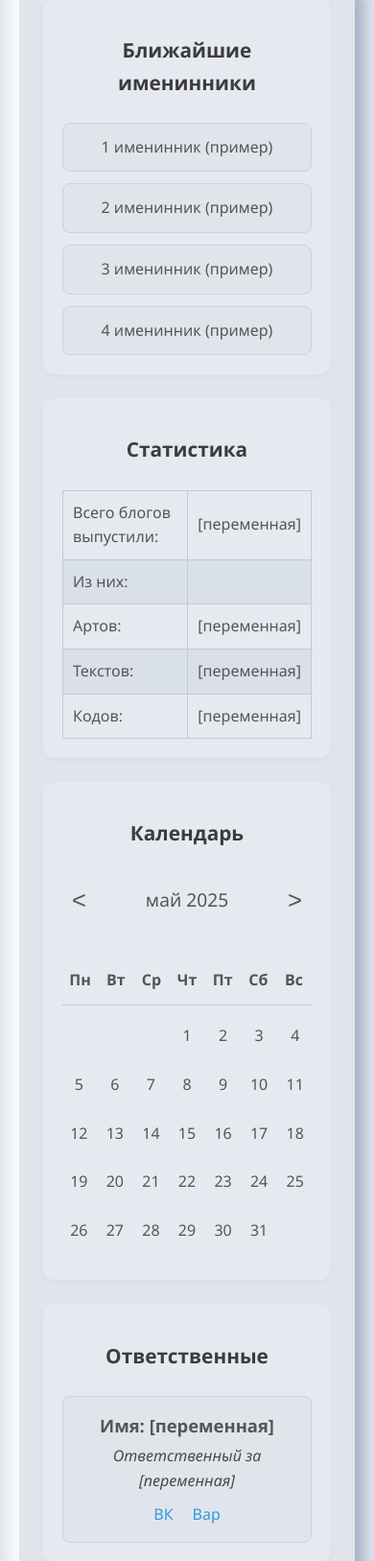
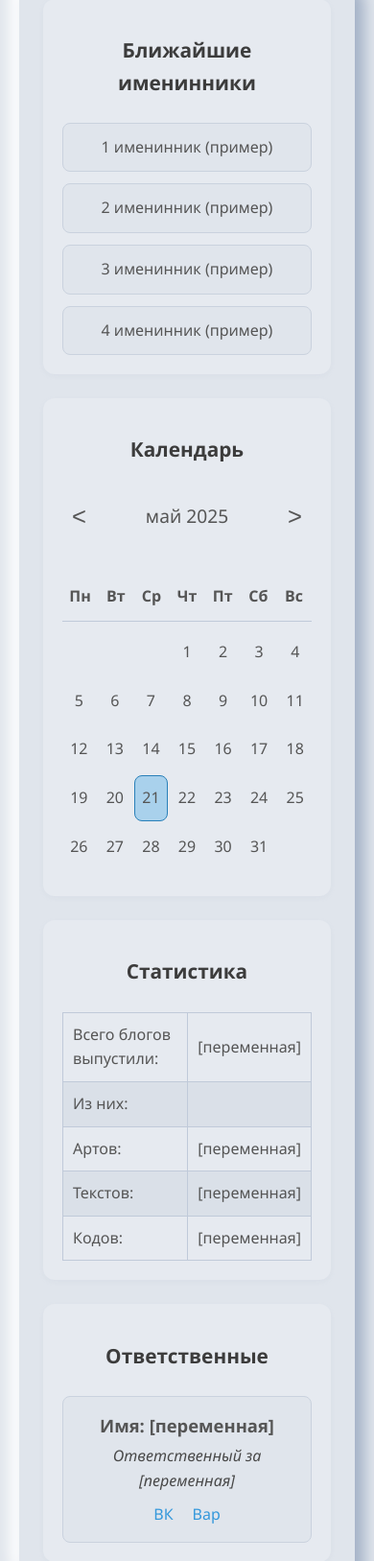
Before and after one commit to ledetav/NWA, a Django app: page / in a window 390 px wide. Shown: the part 174-1801 px from the top of the page at 96% size. Run offline with Django 5.2, Linux system fonts and the light colour scheme; style sheets or scripts are compiled from the project's sources; some libraries are stand-ins or nearby versions.

Commit message:
feat: Update index page layout and styles for improved responsiveness and structure

```diff
--- a/NWA/static/scss/_index-page.scss
+++ b/NWA/static/scss/_index-page.scss
@@ -1,26 +1,50 @@
 .index-page {
     &__grid {
         display: grid;
-        grid-template-columns: repeat(auto-fit, minmax(300px, 1fr)); // Адаптивные колонки
-        grid-template-rows: auto; // Высота строк по содержимому
-        gap: 25px; // Промежуток между блоками
+        grid-template-columns: 3fr 2fr;
+        grid-template-rows: auto auto;
+        gap: 25px;
+
+        // Определяем области для наших секций
+        grid-template-areas:
+            "birthdays      statistics"  // Первая строка: слева Статистика, справа Именинники
+            "calendar      moderators"; // Вторая строка: слева Ответственные, справа Календарь
+
+        // Адаптация для мобильных устройств (одна колонка)
+        @media (max-width: 991px) { // Пороговое значение можно настроить
+            grid-template-columns: 1fr; // Одна колонка
+            grid-template-rows: auto auto auto auto; // Четыре строки
+            grid-template-areas:      // Переопределяем области для одной колонки
+                "birthdays"         // Ближайшие именинники
+                "calendar"          // Календарь
+                "statistics"        // Статистика
+                "moderators";       // Ответственные
+        }
+        @media (max-width: 767px) { // Еще более мелкие экраны, если нужен другой порядок или настройки
+             // Можно оставить как есть или дополнительно настроить
+        }
     }
 
     &__section {
         padding: 20px;
-        border-radius: $border-radius-medium; // Используем переменную из _variables.scss
+        border-radius: $border-radius-medium;
         background-color: lighten($bg-color, 2%);
-        box-shadow: 0 2px 5px rgba($dark-shadow-color, 0.1); // Легкая тень для разделения
+        box-shadow: 0 2px 5px rgba($dark-shadow-color, 0.1);
         display: flex;
         flex-direction: column;
         gap: 15px;
 
+        &--statistics {
+            grid-area: statistics;
+        }
+        &--upcoming-birthdays {
+            grid-area: birthdays;
+        }
+        &--moderators {
+            grid-area: moderators;
+        }
         &--calendar {
-            // Если нужны особые стили для календаря, можно добавить их здесь
-            // Например, если он должен занимать больше места:
-            // @media (min-width: 992px) { // На больших экранах
-            //    grid-column: span 2; // Занять 2 колонки
-            // }
+            grid-area: calendar;
         }
     }
 
@@ -33,12 +57,13 @@
     }
 
     // Календарь
-    .calendar { // Оставляем класс .calendar для возможного JS
+    .calendar {
         display: flex;
         flex-direction: column;
         width: 100%;
+        flex-grow: 1; // Позволяет календарю занять доступное пространство в секции
 
-        .header { // Заголовок календаря (Месяц Год и кнопки)
+        .header {
             display: flex;
             justify-content: space-between;
             align-items: center;
@@ -49,15 +74,15 @@
                 border: none;
                 cursor: pointer;
                 font-size: 1.6em;
-                color: $text-color; // Используем переменную
+                color: $text-color;
                 padding: 5px 10px;
                 border-radius: $border-radius-small;
                 &:hover {
-                    color: $link-color; // Используем переменную
+                    color: $link-color;
                     background-color: darken($bg-color, 5%);
                 }
             }
-            h2 { // Отображение месяца и года
+            h2 {
                 font-size: 1.2em;
                 margin: 0;
                 font-weight: 500;
@@ -79,15 +104,16 @@
         .days {
             display: grid;
             grid-template-columns: repeat(7, 1fr);
-            grid-gap: 3px; // Немного увеличим промежуток
+            grid-gap: 3px;
             padding: 8px 0;
+            flex-grow: 1; // Позволяет блоку дней растягиваться, если нужно
             div {
                 text-align: center;
-                padding: 10px 5px; // Адаптируем паддинг
+                padding: 10px 5px;
                 cursor: pointer;
-                border: 1px solid transparent; // Убираем видимую границу по умолчанию
+                border: 1px solid transparent;
                 border-radius: $border-radius-small;
-                min-height: 35px; // Минимальная высота ячейки дня
+                min-height: 40px; // Немного увеличим высоту ячейки дня
                 display: flex;
                 align-items: center;
                 justify-content: center;
@@ -95,10 +121,18 @@
                     background-color: darken($bg-color, 5%);
                     border-color: darken($bg-color, 15%);
                 }
-                &.has-birthday { // Пример класса для дней с ДР
+                &.has-birthday {
                     background-color: lighten($link-color, 40%);
                     font-weight: bold;
                     border: 1px solid $link-color;
+                }
+                &.today { // Стиль для сегодняшнего дня
+                    background-color: lighten($link-hover-color, 35%);
+                    border: 1px solid $link-hover-color;
+                }
+                &.empty { // Для пустых ячеек
+                    background-color: transparent;
+                    cursor: default;
                 }
             }
         }
@@ -132,7 +166,7 @@
         td:first-child {
             font-weight: 500;
         }
-        tr:nth-child(even) { // Чередующиеся строки для лучшей читаемости
+        tr:nth-child(even) {
             background-color: darken($bg-color, 2%);
         }
     }
@@ -141,8 +175,8 @@
     .moderators-list {
         display: flex;
         flex-direction: column;
-        gap: 15px; // Промежуток между модераторами
-        align-items: stretch; // Растягиваем элементы по ширине
+        gap: 15px;
+        align-items: stretch;
 
         .moderator-item {
             padding: 15px;
--- a/NWA/static/scss/global_styles.scss
+++ b/NWA/static/scss/global_styles.scss
@@ -36,7 +36,7 @@ body {
     box-sizing: border-box;
     margin-left: auto;
     margin-right: auto;
-    min-height: 100vh;
+    min-height: 120vh;
 }
 
 // --- Шапка и Навигация ---
```
